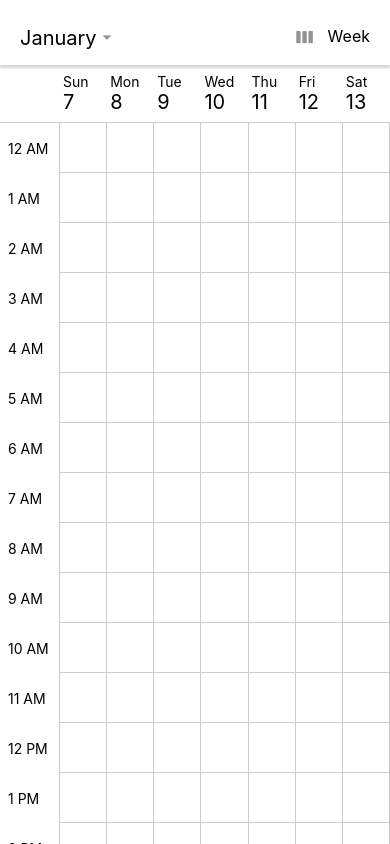
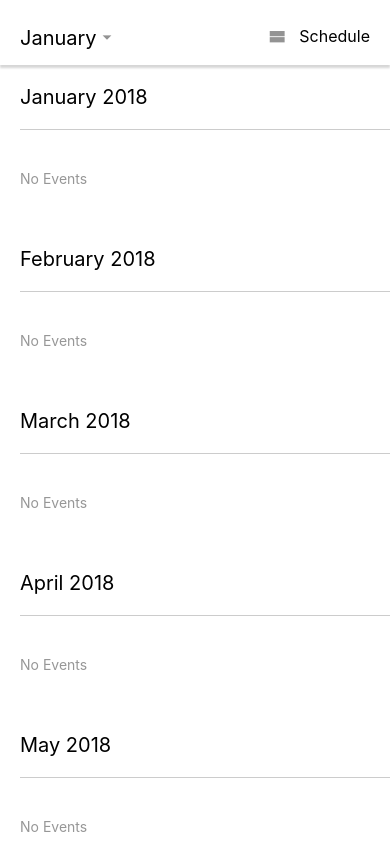
Before and after one commit to duwalanise/event-calendar, a React Native app: screen / in a window 390 px wide. Built offline with nearby package versions, Linux system fonts and the light colour scheme.

Commit message:
schedule view

```diff
--- a/src/Calendar/Body/Schedule/Row/assets/styles.js
+++ b/src/Calendar/Body/Schedule/Row/assets/styles.js
@@ -1,36 +1,35 @@
 import { StyleSheet } from 'react-native';
-import theme from 'app/constants/theme';
 
 const styles = StyleSheet.create({
   container: {
-    flex         : 1,
+    flex: 1,
     flexDirection: 'row',
-    paddingTop   : 15
+    paddingTop: 15
   },
   dateColumn: {
-    width     : 60,
+    width: 60,
     alignItems: 'center'
   },
   day: {
-    color: theme.color.text.fade
+    color: '#979797'
   },
   date: {
     fontSize: 30
   },
   eventColumn: {
-    flex             : 1,
+    flex: 1,
     paddingHorizontal: 15
   },
   eventBlock: {
-    borderRadius   : 3,
+    borderRadius: 3,
     backgroundColor: '#7D1FDD',
-    height         : 50,
-    paddingTop     : 5,
-    paddingLeft    : 15,
-    marginBottom   : 10
+    height: 50,
+    paddingTop: 5,
+    paddingLeft: 15,
+    marginBottom: 10
   },
   eventTitle: {
-    color     : '#fff',
+    color: '#fff',
     fontWeight: 'bold'
   },
   eventTime: {
@@ -41,19 +40,19 @@ const styles = StyleSheet.create({
   },
   noEventText: {
     fontSize: 14,
-    color   : theme.color.text.fade
+    color: '#979797'
   },
   noEventMonth: {
-    flex: 1,
+    flex: 1
   },
   noEventMonthHeader: {
-    marginLeft       : 20,
-    paddingVertical  : 20,
-    borderBottomColor: theme.color.border.default,
+    marginLeft: 20,
+    paddingVertical: 20,
+    borderBottomColor: '#ccc',
     borderBottomWidth: 1
   },
   noEventMonthBody: {
-    paddingVertical  : 40,
+    paddingVertical: 40,
     paddingHorizontal: 20
   },
   noEventMonthText: {
--- a/src/Calendar/Body/Schedule/Row/index.js
+++ b/src/Calendar/Body/Schedule/Row/index.js
@@ -2,8 +2,6 @@ import React from 'react';
 import PropTypes from 'prop-types';
 import moment from 'moment';
 import { View, Text, TouchableOpacity } from 'react-native';
-import { Actions } from 'react-native-router-flux';
-import routeConstants from 'app/constants/routeConstants';
 import styles from './assets/styles';
 
 // item = {
@@ -31,7 +29,7 @@ import styles from './assets/styles';
 // };
 
 const ScheduleRow = ({ item }) => {
-  if (!item.events)
+  if (item.events.length === 0)
     return (
       <View style={styles.noEventMonth}>
         <View style={styles.noEventMonthHeader}>
--- a/src/Calendar/Body/Schedule/index.js
+++ b/src/Calendar/Body/Schedule/index.js
@@ -2,6 +2,7 @@ import React, { Component } from 'react';
 import PropTypes from 'prop-types';
 import moment from 'moment';
 import { FlatList } from 'react-native';
+import _ from 'lodash';
 import Row from './Row';
 import styles from './assets/styles';
 import { groupEvents } from 'src/generics/helpers/calendar';
@@ -18,17 +19,21 @@ const generateEvents = events => {
 class ScheduleCalendar extends Component {
   constructor(props) {
     super(props);
-    const { date, events } = this.props;
+    const { eventDate, events } = this.props;
     this.state = {
-      cachedEvents: [{ date, events: generateEvents(events) }]
+      cachedEvents: [{ date: eventDate, events: generateEvents(events) }]
     };
   }
 
+  viewableItemsChanged = evt => {};
+
+  viewabilityConfig = { itemVisiblePercentThreshold: 20 };
+
   componentWillReceiveProps(nextProps) {
-    if (!nextProps.date.isSame(this.props.date)) {
+    if (!nextProps.eventDate.isSame(this.props.eventDate)) {
       this.setState(state => ({
         cachedEvents: state.cachedEvents.concat({
-          date: nextProps.date,
+          date: nextProps.eventDate,
           events: generateEvents(nextProps.events)
         })
       }));
@@ -39,26 +44,31 @@ class ScheduleCalendar extends Component {
     const {
       events,
       onDateChange,
+      nextPage,
+      eventDate,
       headerCell,
       bodyCell,
       date,
       bodyStyle,
       headerStyle
-    } = props;
+    } = this.props;
     return (
       <FlatList
         style={styles.container}
         renderItem={Row}
-        data={cachedEvents}
+        data={this.state.cachedEvents}
         keyExtractor={item => item._id}
-        scrollEventThrottle={16}
-        onEndReached={() =>
-          _.throttle(onDateChange(date.clone().add(1, 'months')), 100)()
-        }
-        onEndReachedThreshold={200}
+        onEndReached={() => _.throttle(() => nextPage(), 100)()}
+        onEndReachedThreshold={10}
+        onViewableItemsChanged={this.viewableItemsChanged}
+        viewabilityConfig={this.viewabilityConfig}
       />
     );
   }
 }
 
 export default ScheduleCalendar;
+
+ScheduleCalendar.defaultProps = {
+  nextPage: () => null
+};
--- a/src/Calendar/Body/index.js
+++ b/src/Calendar/Body/index.js
@@ -6,6 +6,7 @@ import { ScrollView, Dimensions } from 'react-native';
 import DailyCalendar from './Day';
 import WeeklyCalendar from './Week';
 import MonthlyCalendar from './Month';
+import ScheduleCalendar from './Schedule';
 
 const { width } = Dimensions.get('window');
 
@@ -66,6 +67,7 @@ class Calendar extends Component {
 
   render() {
     const { view, date } = this.props;
+    if (view === 'schedule') return <ScheduleCalendar {...this.props} />;
     const currentView = this.generateCalendar(view);
     const previous = date.clone().subtract(1, currentView.unit);
     return (
--- a/src/index.js
+++ b/src/index.js
@@ -9,12 +9,19 @@ export default class App extends Component {
     super(props);
     this.state = {
       date: moment(),
-      view: 'week'
+      view: 'schedule',
+      eventDate: moment()
     };
   }
   onDateChange = date => {
     this.setState(() => ({
       date
+    }));
+  };
+
+  nextPage = () => {
+    this.setState(state => ({
+      eventDate: state.eventDate.clone().add(1, 'months')
     }));
   };
 
@@ -32,7 +39,10 @@ export default class App extends Component {
           onDateChange={this.onDateChange}
         >
           <Calendar.Header onViewChange={this.onViewChange} />
-          <Calendar.Body />
+          <Calendar.Body
+            nextPage={this.nextPage}
+            eventDate={this.state.eventDate}
+          />
         </Calendar>
       </View>
     );
```
